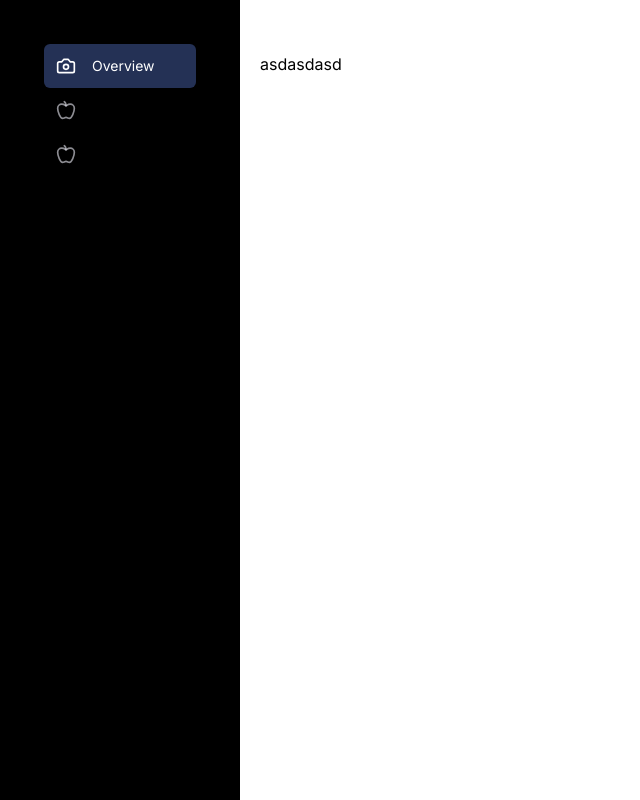
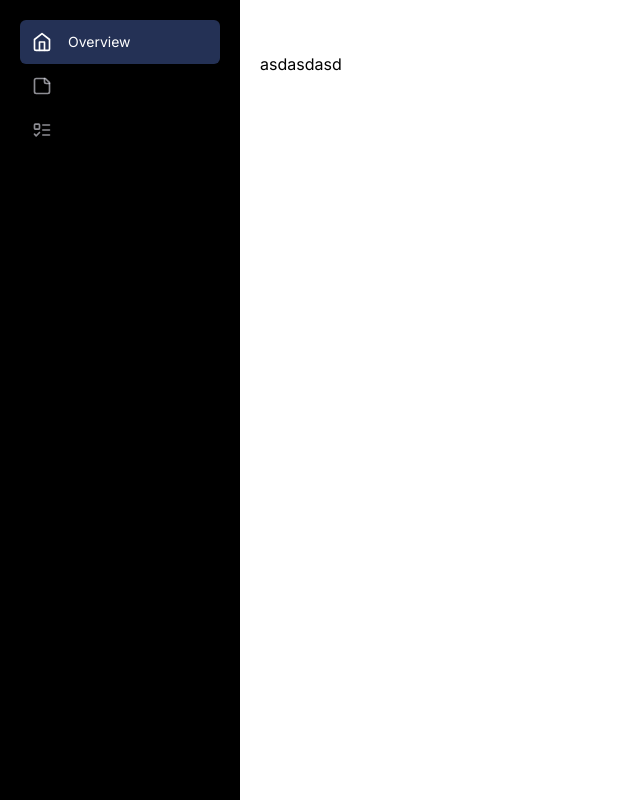
Before and after one commit to kelvym/k-tasks, a Next.js app: page / in a window 1280 px wide. Shown: the whole page, without its empty margins (0-640 px from the left). Built offline with nearby package versions, Linux system fonts and the light colour scheme.

Commit message:
fix: Change sidebar icons

```diff
--- a/app/(dashboard)/_components/sidebar/navigation.tsx
+++ b/app/(dashboard)/_components/sidebar/navigation.tsx
@@ -1,32 +1,32 @@
 'use client'
 
 import { NavItem } from './nav-item'
-import { CameraIcon, AppleIcon } from 'lucide-react'
+import { StickyNoteIcon, ListTodoIcon, HomeIcon } from 'lucide-react'
 
 const navItems = [
   {
     key: 1,
     href: '/',
     text: 'Overview',
-    icon: CameraIcon,
+    icon: HomeIcon,
   },
   {
     key: 2,
     href: '/notes',
     text: 'Notes',
-    icon: AppleIcon,
+    icon: StickyNoteIcon,
   },
   {
     key: 3,
     href: '/contact',
     text: 'Contact',
-    icon: AppleIcon,
+    icon: ListTodoIcon,
   },
 ]
 
 export const Navigation = () => {
   return (
-    <ul className="flex flex-col p-6">
+    <ul className="flex flex-col">
       {navItems.map(({ href, icon, text, key }) => {
         return <NavItem href={href} icon={icon} text={text} key={key} />
       })}
```
